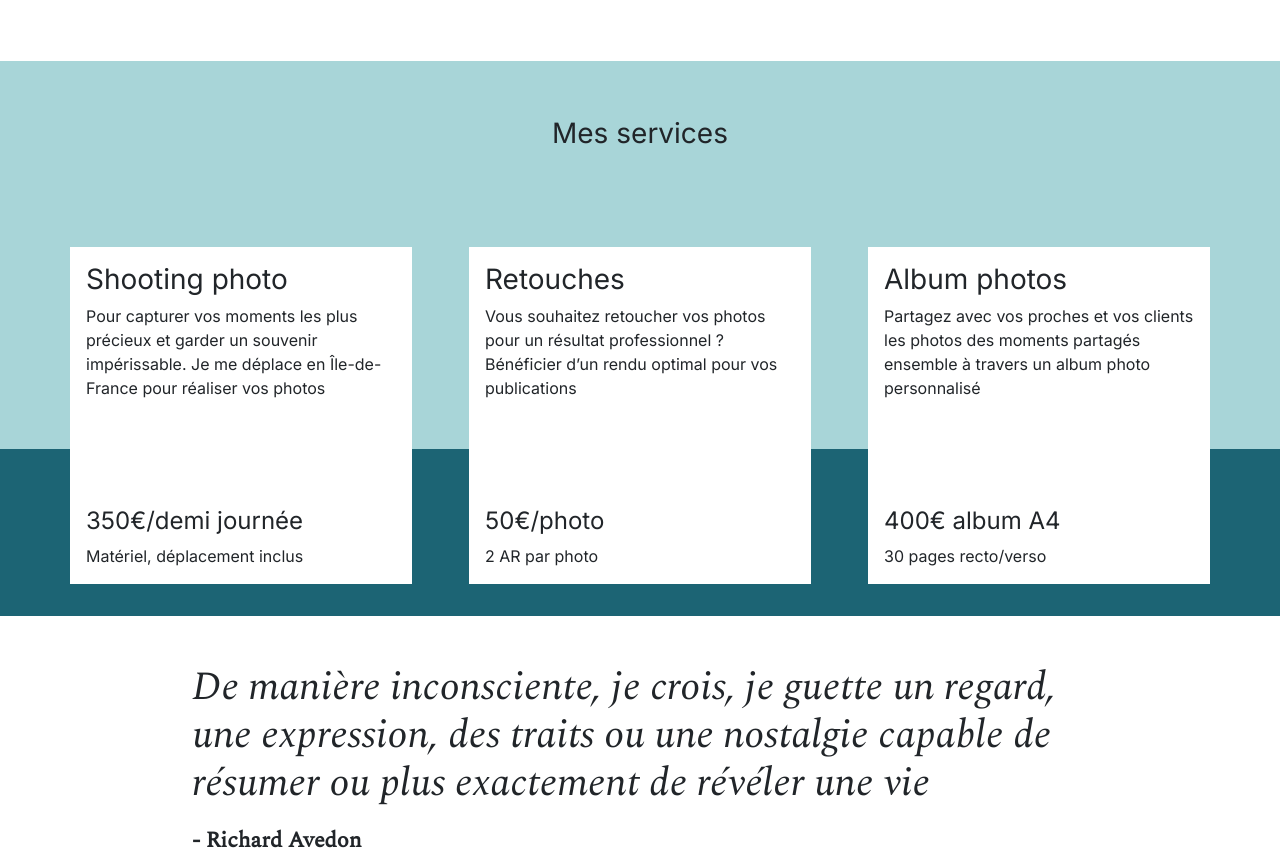
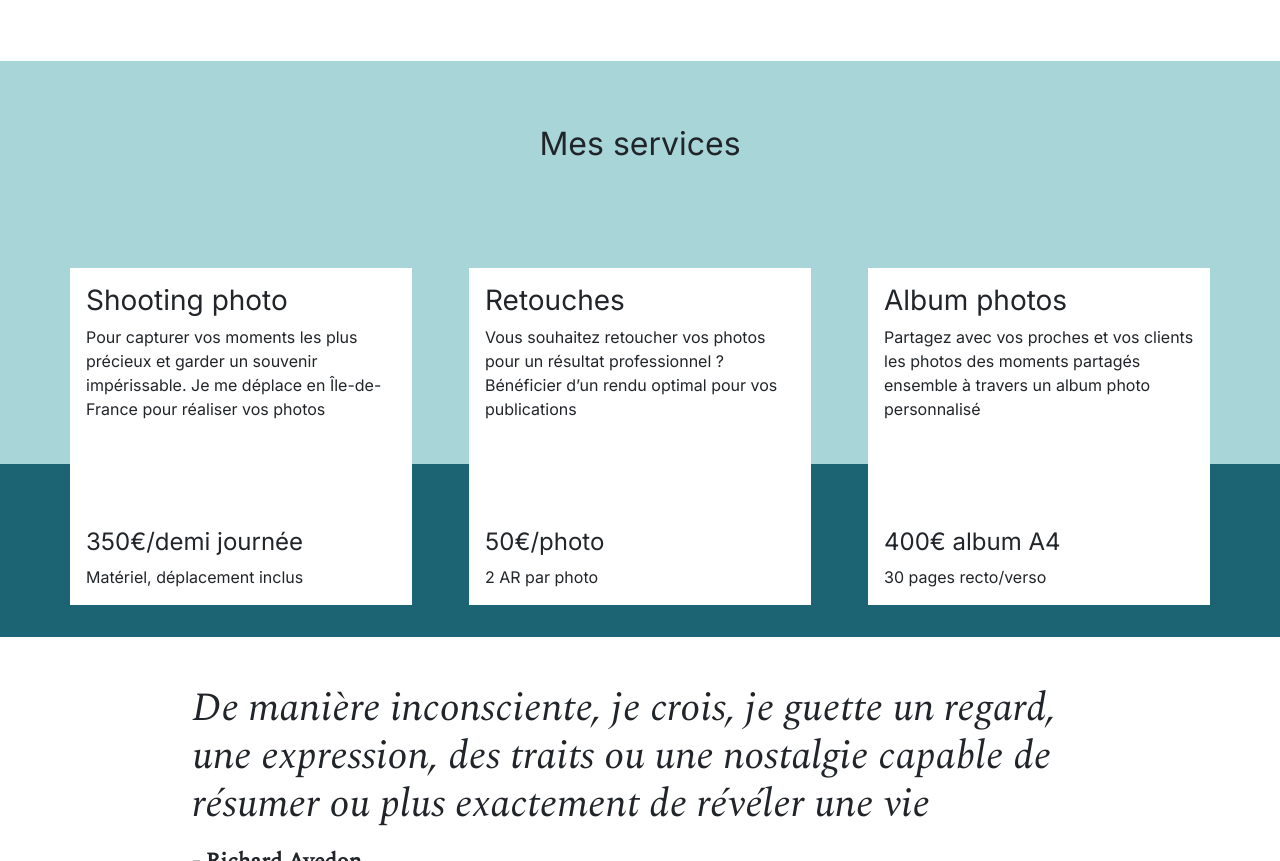
Before and after one commit to SinicX3/Projet-4---SEO, a website: page index.html in a window 1280 px wide. Shown: the part 3012-3873 px from the top of the page. Drawn offline with nearby package versions, Linux system fonts and the light colour scheme.

Commit message:
Optimisations images, Titres hX

```diff
--- a/index.html
+++ b/index.html
@@ -93,7 +93,7 @@
 	</div>
 </div>
 <div id="services">
-	<h3 class="title">Mes services</h3>
+	<h2 class="title">Mes services</h2>
 	<div class="container">
 		<div class="service">
 			<div class="service__description">
```
Also changed, not shown: assets/images/ryoji-iwata-wUZjnOv7t0g-unsplash.webp (added), assets/images/slider/ryoji-iwata-wUZjnOv7t0g-unsplash.jpg (added), assets/images/slider/ryoji-iwata-wUZjnOv7t0g-unsplash.webp.
